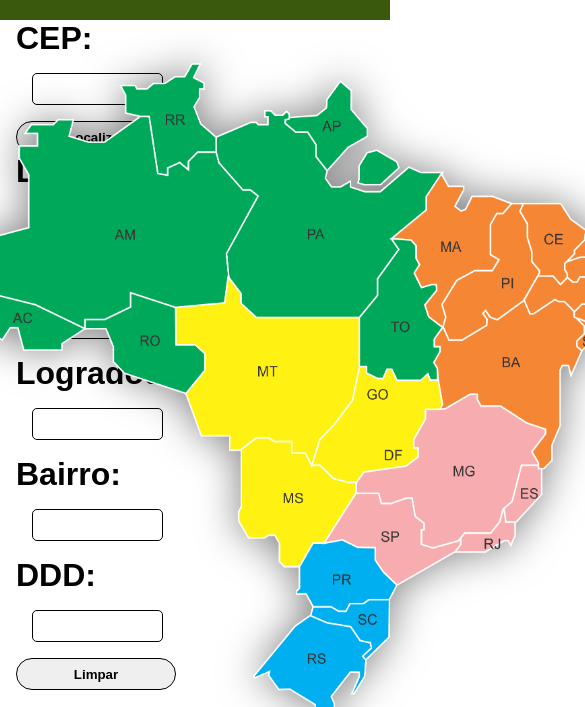
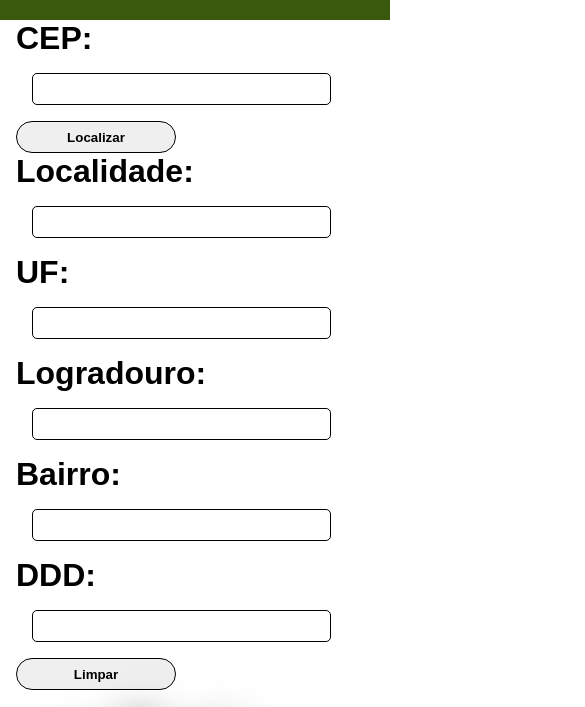
Before and after one commit to vinibartoli/busca_cep, a plain HTML site: page index.html in a window 390 px wide. Shown: the part 64-771 px from the top of the page, 585 px wide, since content can reach past the window. Drawn offline with Linux system fonts and the light colour scheme.

Commit message:
Adicionando responsividade mobile

```diff
--- a/css/styles.css
+++ b/css/styles.css
@@ -10,7 +10,8 @@
 }
 
 body{
-  height: 100%;
+  min-height: 100%;
+  min-width: 100%;
 }
 
 .container-title{
@@ -88,3 +89,42 @@ border-radius: 1rem;
 font-weight: 800;
 border: solid 1px black;
 }
+
+/* mobile */
+
+@media(max-width: 450px) {
+
+  .container-title{
+    max-width: 100%;
+    align-items: center;
+    justify-content: center;
+  }
+
+  .container-principal{
+    flex-direction: column;
+    max-width: 100vh;
+  }
+
+  .second-container{
+    height: 100%;
+    width: 100%;
+  }
+
+  .inputs{
+    width: 80%;
+  }
+
+  .container-image{
+    min-width: 100%;
+    display: flex;
+    flex-direction: end;
+    justify-content: center;
+    align-items: center;
+  }
+
+  .image-map{
+    margin-top: 20px;
+    height: 40vh;
+    width: 40vh;
+  }
+}
```
